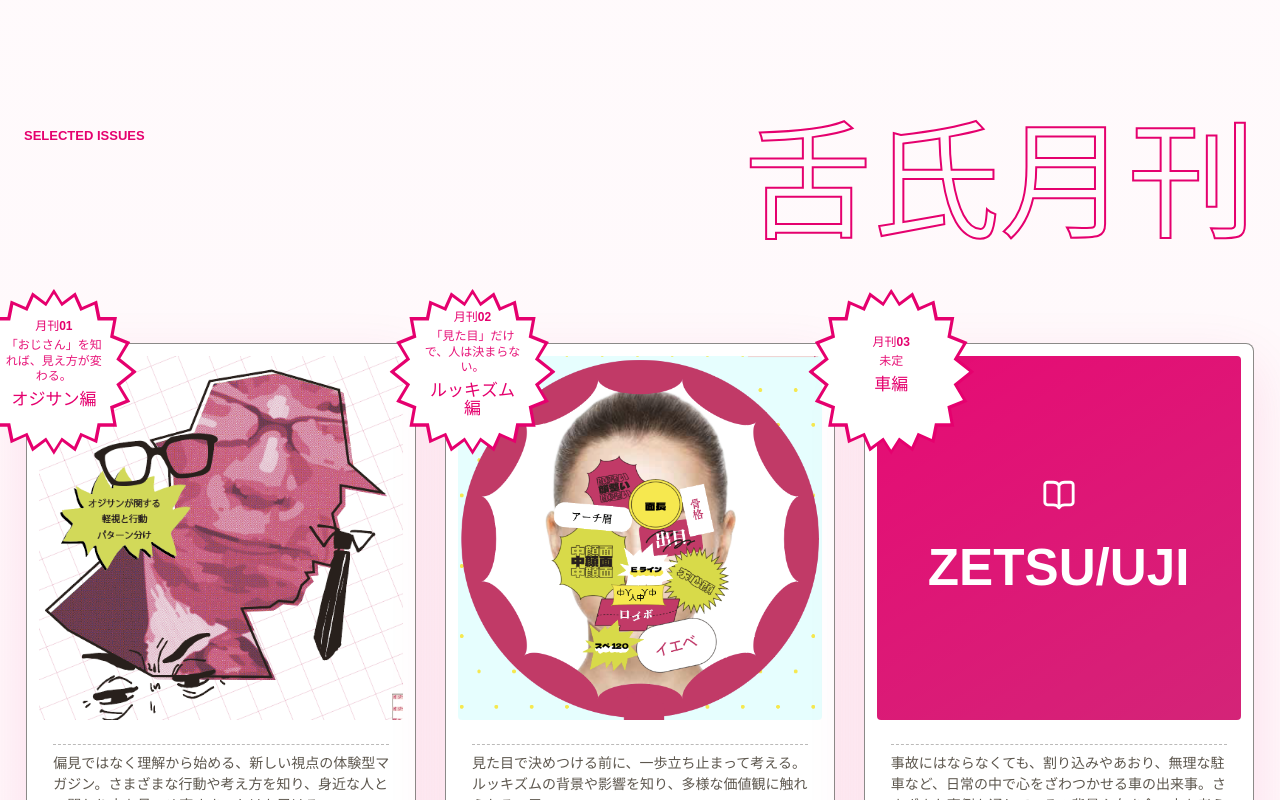
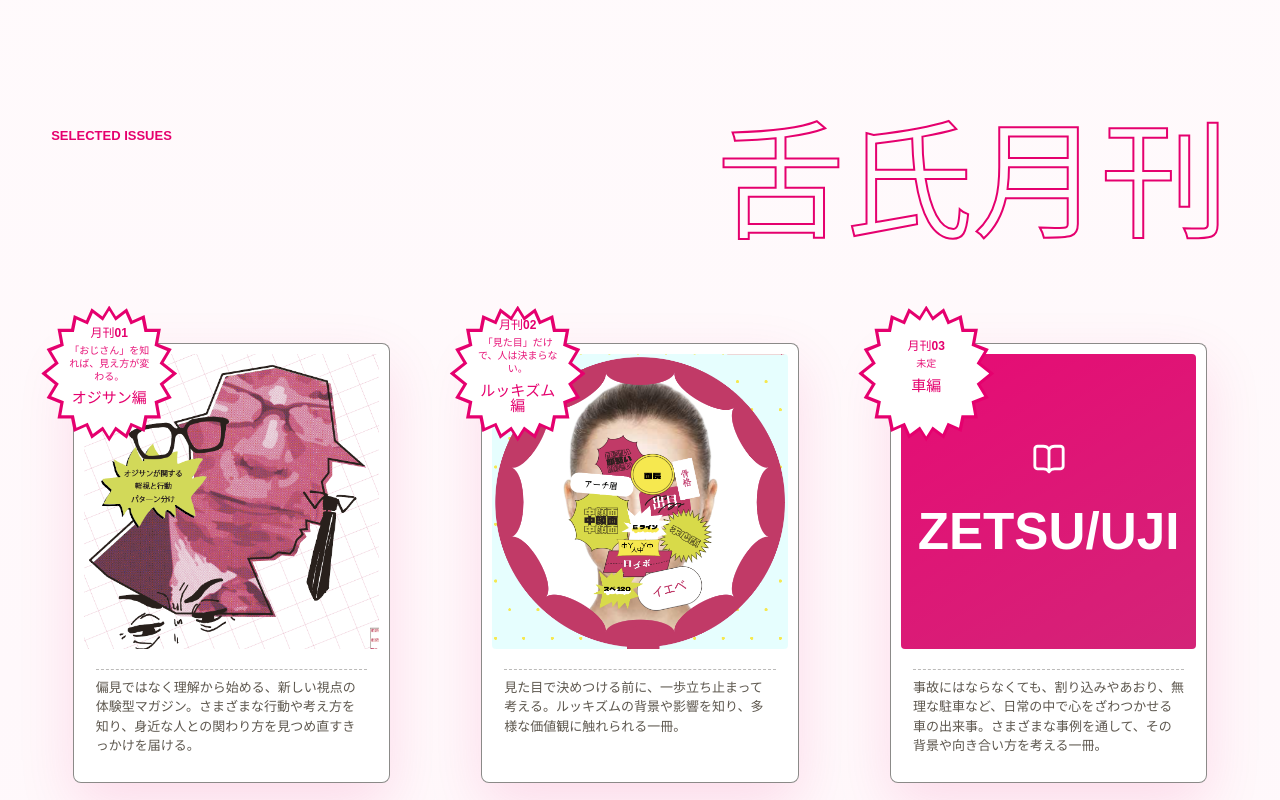
Before and after one commit to zlp041013/zetsu-uji, a React (Vite) app: page / in a window 1280 px wide. Shown: the part 1540-2340 px from the top of the page. Built offline with nearby package versions, Linux system fonts and the light colour scheme.

Commit message:
Improve tablet landscape issue layout

```diff
--- a/src/styles.css
+++ b/src/styles.css
@@ -950,6 +950,44 @@ button {
   font-size: 18px;
 }
 
+@media (min-width: 981px) and (max-width: 1400px) and (orientation: landscape) {
+  .products .container {
+    width: min(92%, 1200px);
+  }
+
+  .issueGrid {
+    gap: 72px 48px;
+  }
+
+  .issueCard {
+    --sticker-size: 136px;
+    --sticker-shift-x: -24%;
+    --sticker-shift-y: -28%;
+    width: min(88%, 340px);
+    padding: 10px 10px 26px;
+  }
+
+  .issueSticker {
+    padding: 18px 15px;
+  }
+
+  .issueSticker p {
+    font-size: 10px;
+  }
+
+  .issueSticker h3 {
+    font-size: 15px;
+  }
+
+  .issueContent {
+    padding: 20px 12px 0;
+  }
+
+  .issueNote {
+    font-size: 13px;
+  }
+}
+
 @media (max-width: 980px) {
   :root {
     scroll-padding-top: 190px;
```
